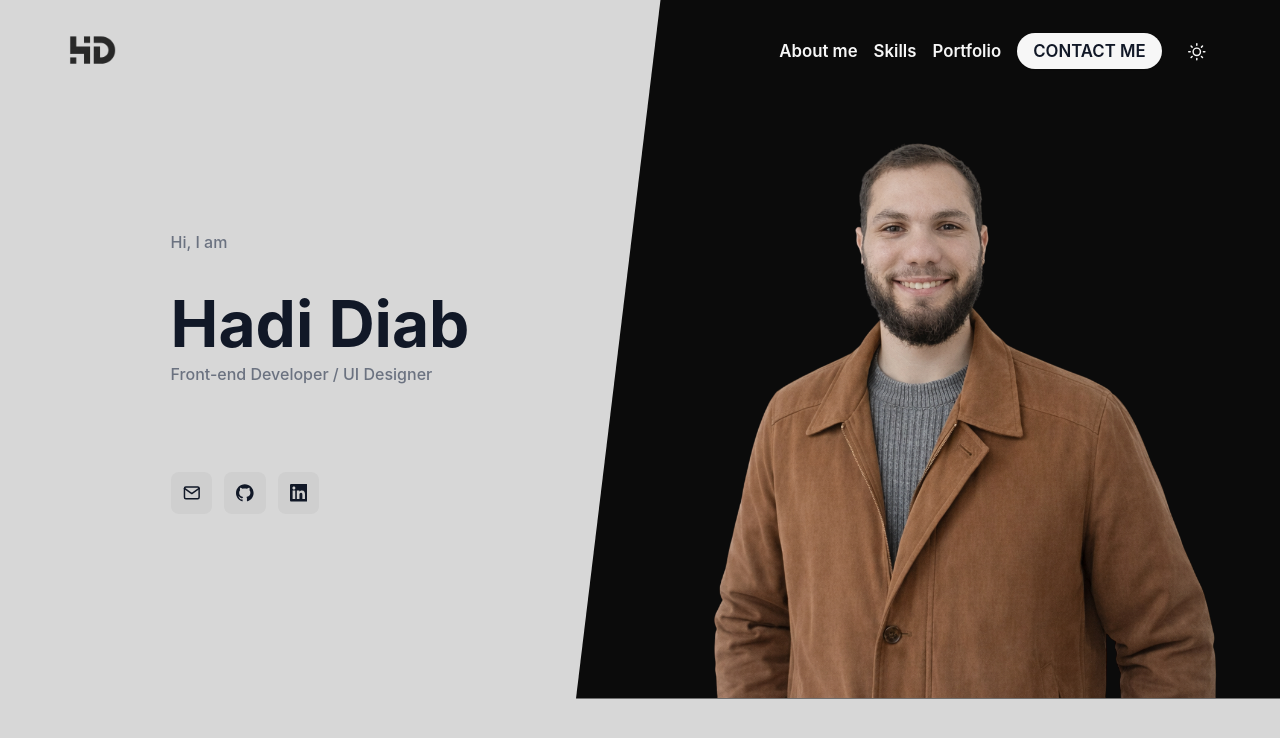
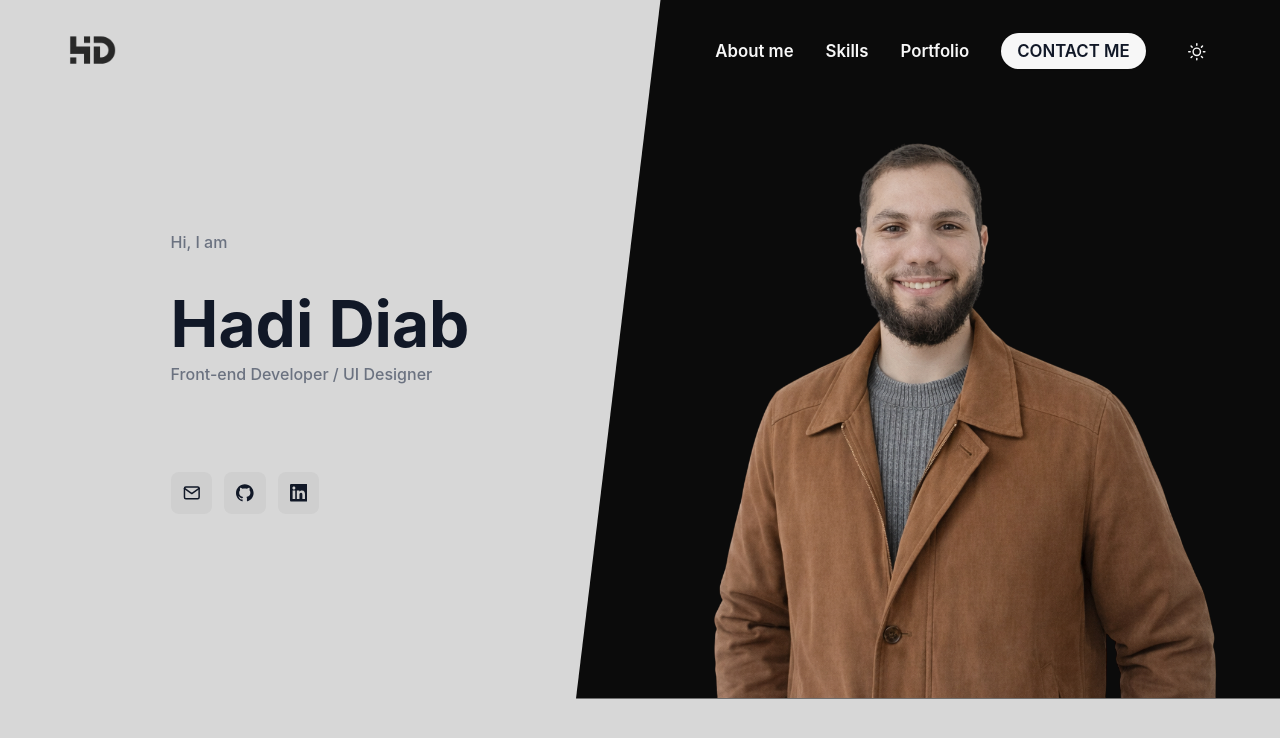
Before and after one commit to Hadi20Diab/my-portfolio, a Next.js app: page / in a window 1280 px wide. Shown: the top 738 px of the page. Built offline with nearby package versions, Linux system fonts and the light colour scheme.

Commit message:
feat: update Navbar.scss to increase gap in navList for improved spacing

```diff
--- a/src/components/Navbar/Navbar.scss
+++ b/src/components/Navbar/Navbar.scss
@@ -28,7 +28,7 @@
 
     .navList {
         display: flex;
-        gap: vars.$space-md;
+        gap: vars.$space-xl;
 
         li {
             list-style: none;
```
